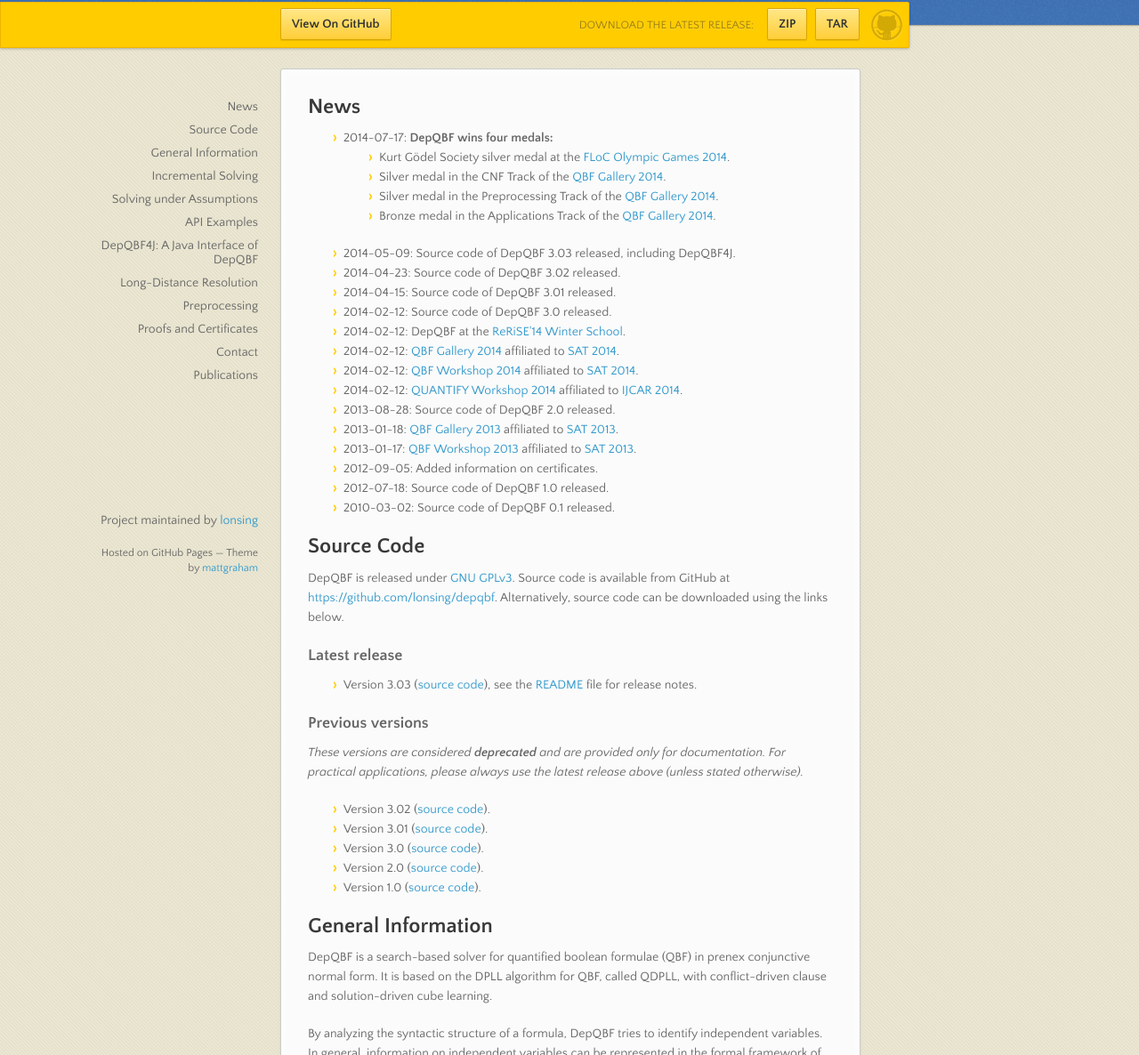
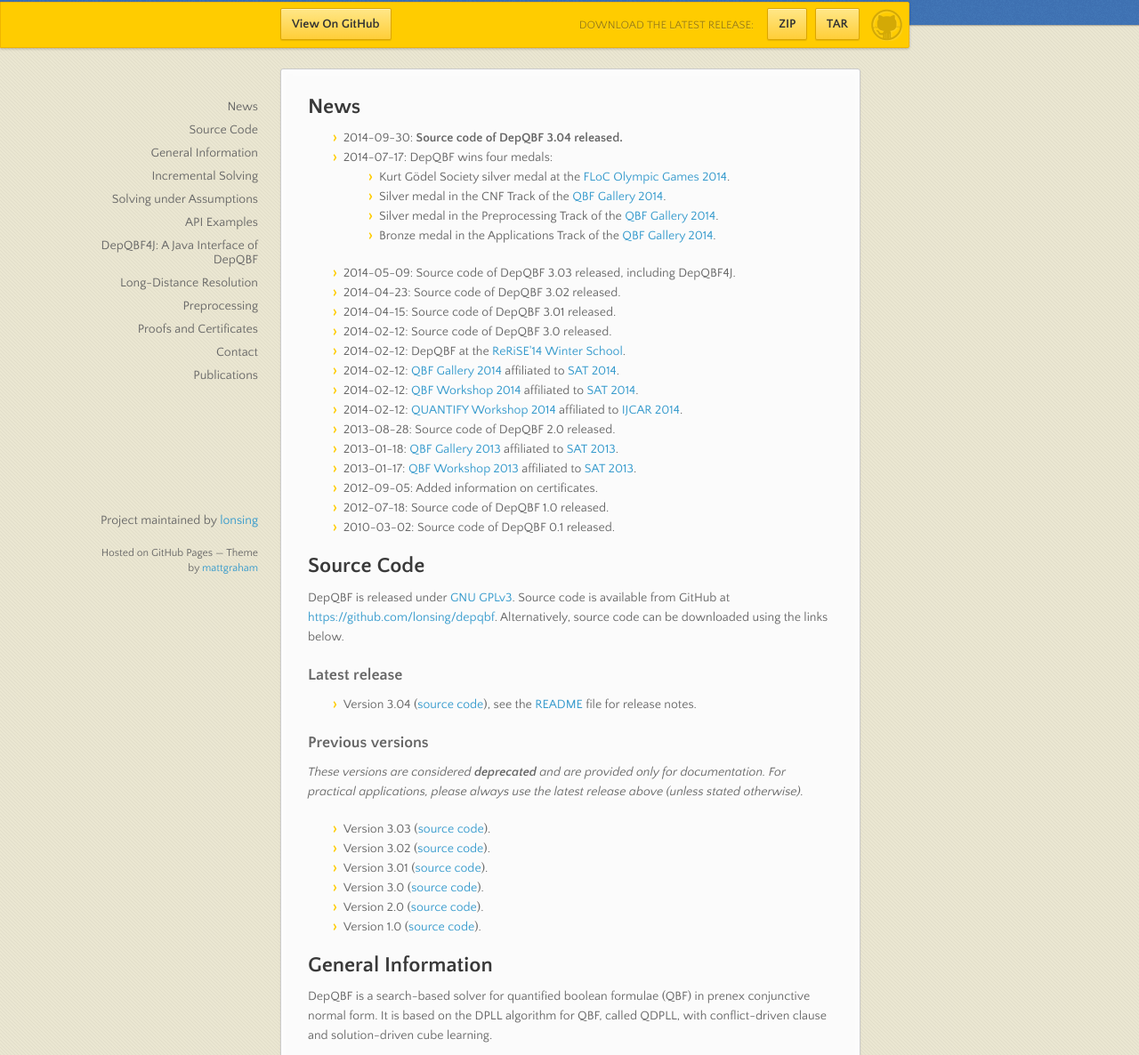
Before and after one commit to lonsing/depqbf, a plain HTML site: page index.html in a window 1280 px wide. Shown: the part 113-1299 px from the top of the page at 89% size. Drawn offline with nearby package versions, Linux system fonts and the light colour scheme.

Commit message:
updated website

```diff
--- a/index.html
+++ b/index.html
@@ -28,8 +28,8 @@
         <div class="downloads">
           <span>Download the latest release:</span>
           <ul>
-            <li><a href="https://github.com/lonsing/depqbf/archive/version-3.03.zip" class="button">ZIP</a></li>
-            <li><a href="https://github.com/lonsing/depqbf/archive/version-3.03.tar.gz" class="button">TAR</a></li>
+            <li><a href="https://github.com/lonsing/depqbf/archive/version-3.04.zip" class="button">ZIP</a></li>
+            <li><a href="https://github.com/lonsing/depqbf/archive/version-3.04.tar.gz" class="button">TAR</a></li>
           </ul>
         </div>
       </div><!-- end banner -->
@@ -45,7 +45,8 @@
 
 <h2>News</h2>
 <ul>
-<li>2014-07-17: <b>DepQBF wins four medals:</b>
+<li>2014-09-30: <b>Source code of DepQBF 3.04 released.</b></li>
+<li>2014-07-17: DepQBF wins four medals:
 <ul>
 <li>
 Kurt Gödel Society silver medal at the <a href="http://vsl2014.at/olympics/">FLoC Olympic Games 2014</a>.
@@ -98,7 +99,7 @@ Bronze medal in the Applications Track of the <a href="http://qbf.satisfiability
 
 <ul>
 <li>
-Version 3.03 (<a href="https://github.com/lonsing/depqbf/archive/version-3.03.tar.gz">source code</a>), see the
+Version 3.04 (<a href="https://github.com/lonsing/depqbf/archive/version-3.04.tar.gz">source code</a>), see the
 <a href="README.txt">README</a> file for release notes.
 </li>
 </ul>
@@ -110,6 +111,9 @@ Version 3.03 (<a href="https://github.com/lonsing/depqbf/archive/version-3.03.ta
   release above (unless stated otherwise).</em></p>
 
 <ul>
+<li>
+Version 3.03 (<a href="https://github.com/lonsing/depqbf/archive/version-3.03.tar.gz">source code</a>).
+</li>
 <li>
 Version 3.02 (<a href="https://github.com/lonsing/depqbf/archive/version-3.02.tar.gz">source code</a>).
 </li>
```
